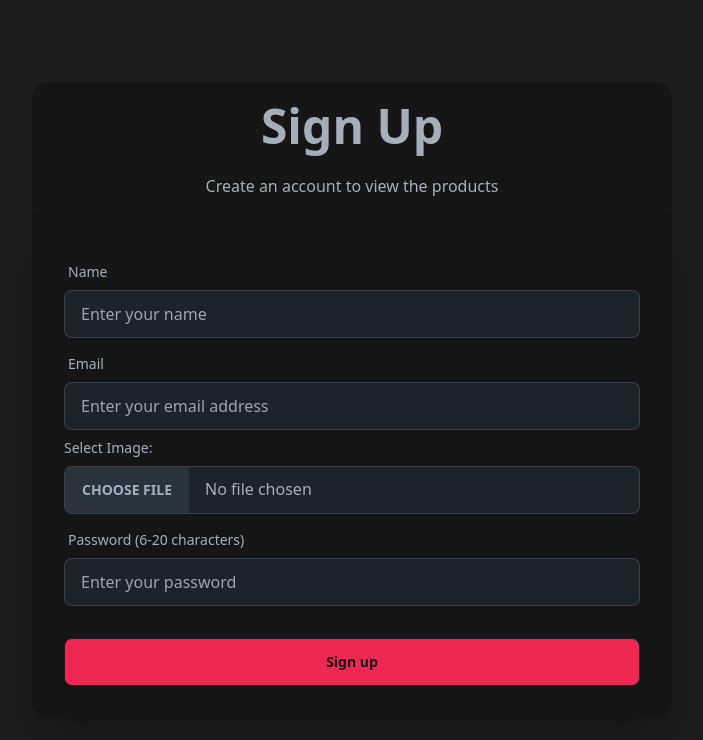
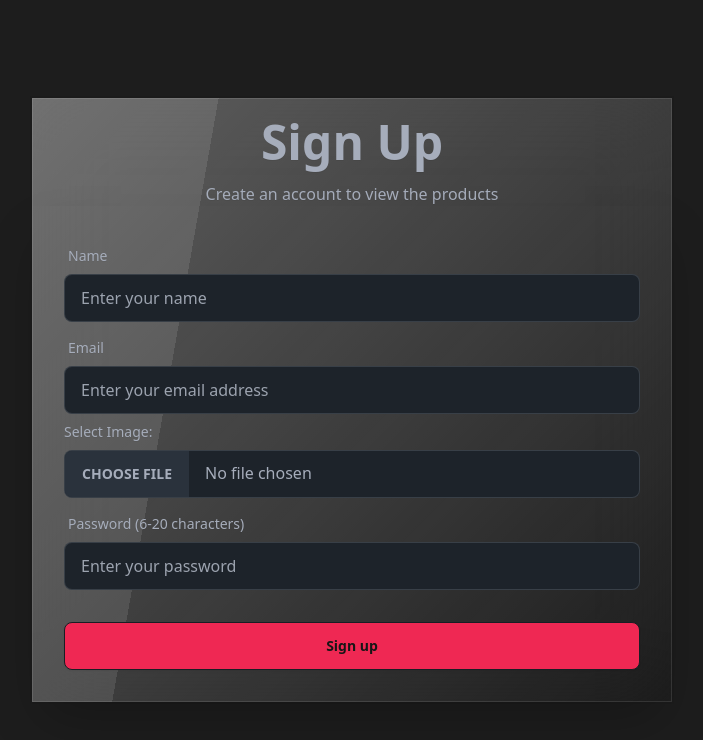
Before and after one commit to Shahriar-Hossain-Alvi/athlet-s-choice-client, a React (Vite) app: page /signup in a window 1280 px wide. Shown: the top 740 px of the page, without its empty margins (288-991 px from the left). Built offline with nearby package versions, Linux system fonts and the light colour scheme; no server answers.

Commit message:
added loading icon for loading state, fixed user info delete on reloading

```diff
--- a/src/Pages/Home.jsx
+++ b/src/Pages/Home.jsx
@@ -1,9 +1,17 @@
+import { useContext } from "react";
+import { AuthContext } from "../Providers/AuthProvider";
 
 
 const Home = () => {
+    const { user } = useContext(AuthContext);
+
+    console.log(user);
+
+
     return (
         <div>
             <h1>This is landing page</h1>
+            <h2>{user?.displayName}</h2>
         </div>
     );
 };
--- a/src/Pages/SignUp/Signup.jsx
+++ b/src/Pages/SignUp/Signup.jsx
@@ -3,14 +3,17 @@ import { toast, ToastContainer } from "react-toastify";
 import { AuthContext } from "../../Providers/AuthProvider";
 import axios from "axios";
 import { PiSpinnerBallFill } from "react-icons/pi";
+import { useLocation, useNavigate } from "react-router-dom";
 
 const image_hosting_api = import.meta.env.VITE_IMAGE_HOSTING_KEY;
 const image_hosting_url = `https://api.imgbb.com/1/upload?key=${image_hosting_api}`;
 
 
 const Signup = () => {
-    const { loading, user, setLoading, createUser, updateUserProfile } = useContext(AuthContext);
-
+    const { loading, setLoading, user, createUser, updateUserProfile } = useContext(AuthContext);
+    const location = useLocation();
+    const navigate = useNavigate();
+    const from = location?.state?.from?.pathname || '/';
 
     const handleSignup = async e => {
         e.preventDefault();
@@ -22,6 +25,9 @@ const Signup = () => {
         if (user) {
             toast.error('Already Signed in');
             form.reset();
+            return setTimeout(() => {
+                navigate(from, { replace: true });
+            }, 1500)
         }
 
         if (password.length < 6) {
@@ -59,7 +65,10 @@ const Signup = () => {
                         updateUserProfile(name, imgURL)
                             .then(() => {
                                 toast.success('Profile created successfully');
-                                setLoading(false);
+                                setLoading(false)
+                                setTimeout(() => {
+                                    navigate(from, { replace: true })
+                                }, 2000)
                             })
                             .catch(error => {
                                 console.error(error);
@@ -77,15 +86,16 @@ const Signup = () => {
     }
 
     return (
-        <div className="flex flex-col items-center min-h-screen justify-center">
+        <div className="min-h-screen flex justify-center items-center">
             <ToastContainer></ToastContainer>
-            <div className="text-center w-3/4 lg:w-1/2 pt-5 bg-acBlackPrimary rounded-t-2xl">
+            <div className="glass w-3/4 lg:w-1/2 flex flex-col my-5 pt-5 round-2xl">
+                <div className="text-center">
                     <h1 className="text-5xl font-bold">Sign Up</h1>
-                <p className="py-6">Create an account to view the products
+                    <p className="pt-4">Create an account to view the products
                     </p>
                 </div>
 
-            <div className="w-3/4 lg:w-1/2 shadow-2xl bg-acBlackPrimary rounded-b-2xl">
+                <div className="shadow-2xl">
                     <form onSubmit={handleSignup} className="card-body">
                         <div className="form-control">
                             <label className="label">
@@ -137,6 +147,7 @@ const Signup = () => {
                     </form>
                 </div>
             </div>
+        </div>
     );
 };
 
--- a/src/Providers/AuthProvider.jsx
+++ b/src/Providers/AuthProvider.jsx
@@ -9,7 +9,8 @@ export const AuthContext = createContext(null);
 const auth = getAuth(app);
 
 const AuthProvider = ({ children }) => {
-    const [loading, setLoading] = useState(false);
+    const [loading, setLoading] = useState(true);
+
     const [user, setUser] = useState(null);
 
 
@@ -39,10 +40,17 @@ const AuthProvider = ({ children }) => {
     useEffect(() => {
         const unsubscribe = onAuthStateChanged(auth, currentUser => {
             setUser(currentUser);
-            setLoading(false);
-        })
-        return unsubscribe();
-    }, [])
+            if (currentUser) {
+                setLoading(false);
+            }
+            else {
+                setLoading(false);
+            }
+        });
+        return () => {
+            return unsubscribe();
+        }
+    }, [user])
 
     const authInfo = {
         loading,
--- a/src/Routes/PrivateRoute.jsx
+++ b/src/Routes/PrivateRoute.jsx
@@ -17,7 +17,7 @@ const PrivateRoute = ({ children }) => {
     if (loading) {
         return <div className="sweet-loading flex items-center bg-ttPrimary min-h-screen">
             <PacmanLoader
-                color={"#ff7c5b"}
+                color={"#EF2853"}
                 speedMultiplier={2}
                 cssOverride={override}
                 size={70}
```
Also changed, not shown: src/Routes/Routes.jsx (+6 -2 lines). Lines whose indentation alone changed are shown as unchanged.
